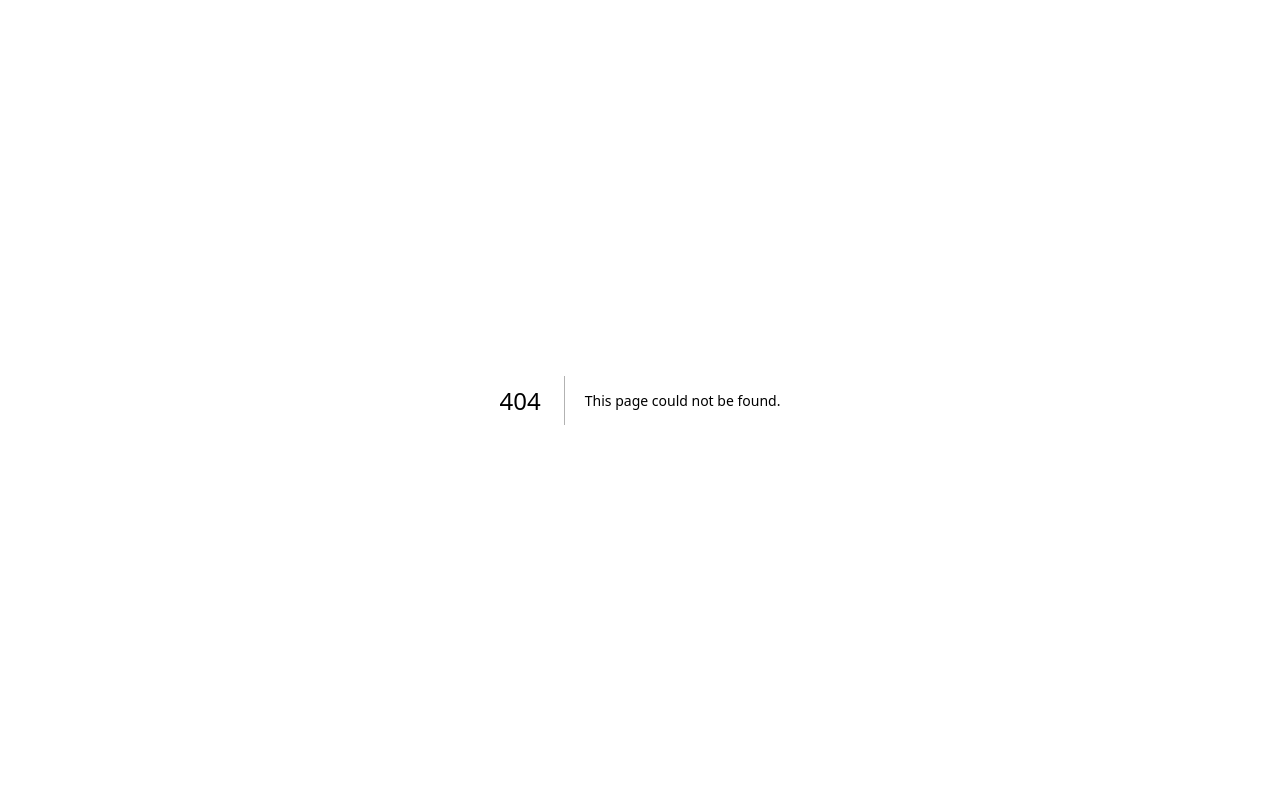
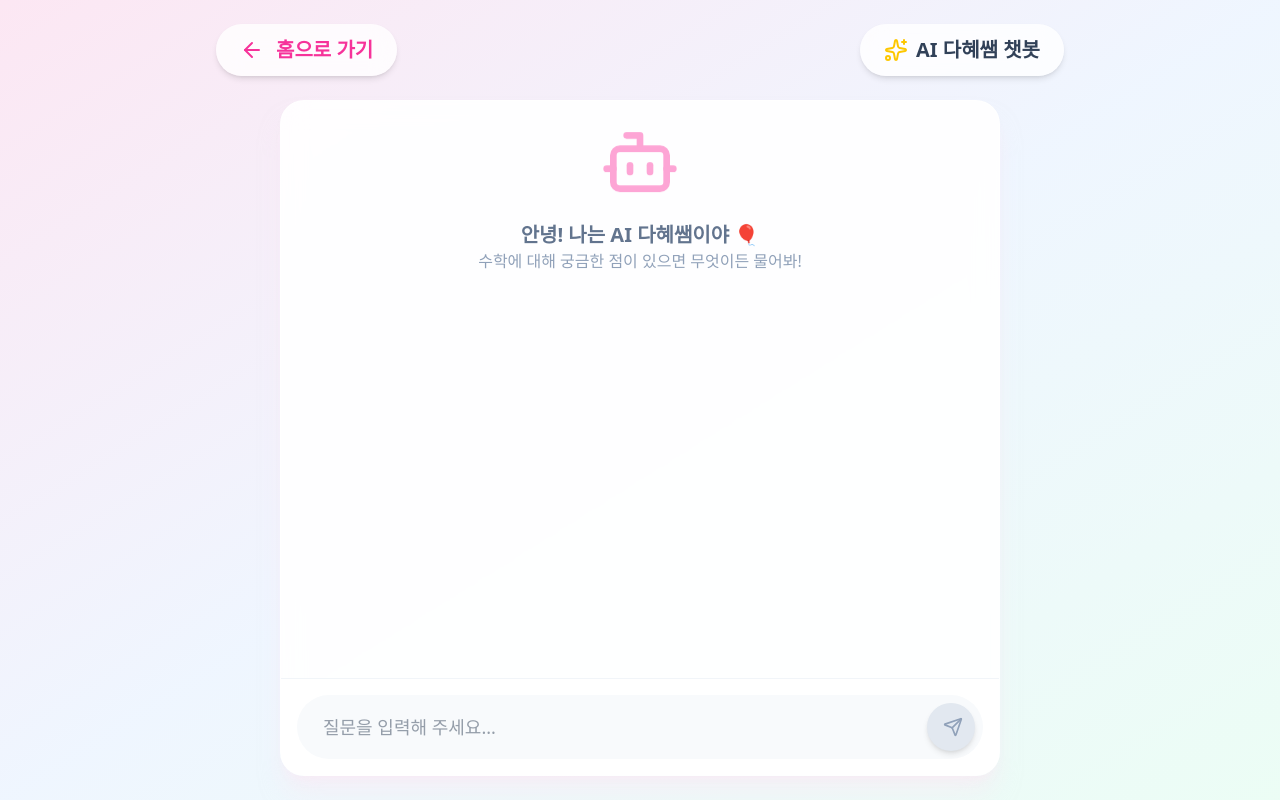
Before and after one commit to dahye0528/math-training, a Next.js app: page /chatbot in a window 1280 px wide. Before the commit this address had no page. Built offline with nearby package versions, Linux system fonts and the light colour scheme.

Commit message:
feat: add AI math chatbot using OpenAI and Vercel AI SDK

```diff
--- /dev/null
+++ b/app/api/chat/route.ts
@@ -0,0 +1,17 @@
+import { openai } from '@ai-sdk/openai';
+import { streamText } from 'ai';
+
+// Allow streaming responses up to 30 seconds
+export const maxDuration = 30;
+
+export async function POST(req: Request) {
+  const { messages } = await req.json();
+
+  const result = await streamText({
+    model: openai('gpt-4o-mini'), // GPT-4o-mini is great for quick chat
+    system: "당신은 중학교 1학년 학생들에게 수학을 가르치는 친절하고 다정한 '다혜쌤'입니다. 아이들의 눈높이에 맞게 상냥한 말투를 사용하며, 어려운 수학 개념을 쉽고 재미있게 설명해 주세요. 너무 길지 않게 대답하고, 이모티콘을 적절히 사용하여 친근감을 주세요. 정답을 바로 알려주기보다는 스스로 생각할 수 있도록 힌트를 주는 것을 좋아합니다.",
+    messages,
+  });
+
+  return result.toDataStreamResponse();
+}
--- /dev/null
+++ b/app/chatbot/page.tsx
@@ -0,0 +1,108 @@
+"use client";
+
+import { useChat } from 'ai/react';
+import { Bot, User, Send, Sparkles, ArrowLeft } from 'lucide-react';
+import Link from 'next/link';
+import { useEffect, useRef } from 'react';
+
+export default function ChatbotPage() {
+  const { messages, input, handleInputChange, handleSubmit, isLoading } = useChat();
+  const messagesEndRef = useRef<HTMLDivElement>(null);
+
+  // Auto-scroll to bottom when new messages arrive
+  useEffect(() => {
+    messagesEndRef.current?.scrollIntoView({ behavior: 'smooth' });
+  }, [messages]);
+
+  return (
+    <div className="min-h-screen flex flex-col bg-gradient-to-br from-pink-100 via-blue-50 to-emerald-50 text-slate-700 font-sans">
+      <header className="w-full max-w-4xl mx-auto px-6 py-6 flex items-center justify-between">
+        <Link href="/" className="flex items-center gap-3 bg-white/80 backdrop-blur-md px-6 py-3 rounded-full shadow-md hover:scale-105 transition-transform">
+          <ArrowLeft className="w-6 h-6 text-pink-500" />
+          <span className="text-xl font-bold text-pink-500">홈으로 가기</span>
+        </Link>
+        <div className="flex items-center gap-2 bg-white/80 backdrop-blur-md px-6 py-3 rounded-full shadow-md">
+          <Sparkles className="w-6 h-6 text-yellow-400" />
+          <span className="text-xl font-bold text-slate-700">AI 다혜쌤 챗봇</span>
+        </div>
+      </header>
+
+      <main className="flex-1 w-full max-w-3xl mx-auto px-6 pb-6 flex flex-col h-[calc(100vh-100px)]">
+        <div className="flex-1 bg-white/90 backdrop-blur-md rounded-3xl shadow-xl shadow-pink-100/50 flex flex-col overflow-hidden border border-white/50">
+
+          {/* Chat Messages Area */}
+          <div className="flex-1 overflow-y-auto p-6 space-y-6">
+            {messages.length === 0 && (
+              <div className="h-full flex flex-col items-center justify-center text-slate-400">
+                <Bot className="w-20 h-20 mb-4 text-pink-300 animate-bounce" />
+                <p className="text-xl font-bold text-slate-500">안녕! 나는 AI 다혜쌤이야 🎈</p>
+                <p>수학에 대해 궁금한 점이 있으면 무엇이든 물어봐!</p>
+              </div>
+            )}
+
+            {messages.map(m => (
+              <div key={m.id} className={`flex ${m.role === 'user' ? 'justify-end' : 'justify-start'}`}>
+                <div className={`flex gap-4 max-w-[80%] ${m.role === 'user' ? 'flex-row-reverse' : 'flex-row'}`}>
+
+                  {/* Avatar */}
+                  <div className={`w-10 h-10 rounded-full flex items-center justify-center shrink-0 shadow-md ${
+                    m.role === 'user' ? 'bg-blue-100 text-blue-500' : 'bg-pink-100 text-pink-500'
+                  }`}>
+                    {m.role === 'user' ? <User className="w-6 h-6" /> : <Bot className="w-6 h-6" />}
+                  </div>
+
+                  {/* Message Bubble */}
+                  <div className={`px-6 py-4 rounded-3xl text-lg ${
+                    m.role === 'user'
+                      ? 'bg-blue-500 text-white rounded-tr-sm shadow-blue-200/50'
+                      : 'bg-slate-100 text-slate-700 rounded-tl-sm shadow-slate-200/50'
+                  } shadow-md`}>
+                    <p className="whitespace-pre-wrap">{m.content}</p>
+                  </div>
+
+                </div>
+              </div>
+            ))}
+
+            {isLoading && (
+              <div className="flex justify-start">
+                <div className="flex gap-4 max-w-[80%] flex-row">
+                  <div className="w-10 h-10 rounded-full bg-pink-100 text-pink-500 flex items-center justify-center shrink-0 shadow-md">
+                    <Bot className="w-6 h-6" />
+                  </div>
+                  <div className="px-6 py-4 rounded-3xl bg-slate-100 text-slate-500 rounded-tl-sm shadow-md flex items-center gap-2">
+                    <div className="w-2 h-2 bg-pink-400 rounded-full animate-bounce" />
+                    <div className="w-2 h-2 bg-pink-400 rounded-full animate-bounce" style={{ animationDelay: '0.2s' }} />
+                    <div className="w-2 h-2 bg-pink-400 rounded-full animate-bounce" style={{ animationDelay: '0.4s' }} />
+                  </div>
+                </div>
+              </div>
+            )}
+            <div ref={messagesEndRef} />
+          </div>
+
+          {/* Input Area */}
+          <div className="p-4 bg-white border-t border-slate-100">
+            <form onSubmit={handleSubmit} className="flex gap-3 relative">
+              <input
+                className="flex-1 px-6 py-4 bg-slate-50 border-2 border-transparent focus:border-pink-300 focus:bg-white rounded-full text-lg outline-none transition-all pr-16"
+                value={input}
+                onChange={handleInputChange}
+                placeholder="질문을 입력해 주세요..."
+                disabled={isLoading}
+              />
+              <button
+                type="submit"
+                disabled={isLoading || !input.trim()}
+                className="absolute right-2 top-2 bottom-2 w-12 h-12 flex items-center justify-center bg-pink-400 text-white rounded-full hover:bg-pink-500 disabled:bg-slate-200 disabled:text-slate-400 transition-colors shadow-md"
+              >
+                <Send className="w-5 h-5 ml-1" />
+              </button>
+            </form>
+          </div>
+
+        </div>
+      </main>
+    </div>
+  );
+}
--- a/app/page.tsx
+++ b/app/page.tsx
@@ -1,4 +1,4 @@
-import { Sparkles, Heart, Compass, Plus, Star, BookOpen, Smile } from "lucide-react";
+import { Sparkles, Heart, Compass, Plus, Star, BookOpen, Smile, Bot } from "lucide-react";
 import Link from "next/link";
 
 export default function Home() {
@@ -68,13 +68,13 @@ export default function Home() {
             <p className="text-slate-500">지도에서 숨겨진 보물의 위치를 찾아봐요</p>
           </Link>
 
-          <div className="bg-white/90 backdrop-blur-md p-6 rounded-3xl shadow-xl shadow-blue-100/60 flex flex-col items-center hover:scale-105 transition-transform duration-200">
+          <Link href="/chatbot" className="bg-white/90 backdrop-blur-md p-6 rounded-3xl shadow-xl shadow-blue-100/60 flex flex-col items-center hover:scale-105 transition-transform duration-200">
             <div className="w-16 h-16 rounded-full bg-blue-100 flex items-center justify-center mb-4">
-              <BookOpen className="w-8 h-8 text-blue-400" />
+              <Bot className="w-8 h-8 text-blue-400" />
             </div>
-            <h3 className="text-2xl font-bold text-slate-700 mb-2">모양 도형 탐험</h3>
-            <p className="text-slate-500">동그라미, 세모, 네모 친구들을 만나요</p>
-          </div>
+            <h3 className="text-2xl font-bold text-slate-700 mb-2">AI 다혜쌤에게 질문</h3>
+            <p className="text-slate-500">궁금한 수학 문제는 챗봇에게 물어봐요</p>
+          </Link>
 
           <div className="bg-white/90 backdrop-blur-md p-6 rounded-3xl shadow-xl shadow-emerald-100/60 flex flex-col items-center hover:scale-105 transition-transform duration-200">
             <div className="w-16 h-16 rounded-full bg-emerald-100 flex items-center justify-center mb-4">
--- a/package.json
+++ b/package.json
@@ -9,7 +9,10 @@
     "lint": "eslint"
   },
   "dependencies": {
+    "@ai-sdk/openai": "^0.0.72",
+    "@ai-sdk/react": "^4.0.47",
     "@supabase/supabase-js": "^2.111.0",
+    "ai": "^3.4.33",
     "lucide-react": "^1.28.0",
     "next": "16.2.12",
     "react": "19.2.4",
```
Also changed, not shown: 1 other file (tests, documents, lock files or other folders).
